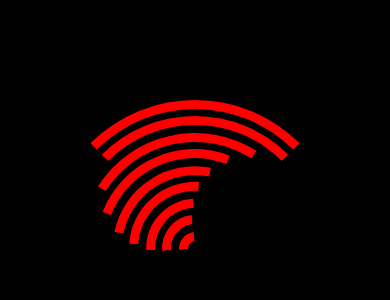
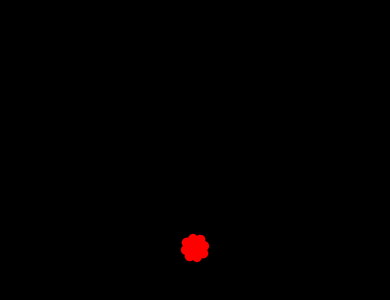
Before and after one commit to MuhmdRaouf/react-native-epic-spinners, a React Native app: screen / in a window 390 px wide. Shown: the part 174-474 px from the top of the page. Built offline with nearby package versions, Linux system fonts and the light colour scheme.

Commit message:
port 8th spinner [FlowerSpinner]

```diff
--- a/App.js
+++ b/App.js
@@ -8,7 +8,7 @@
 
 import React from 'react';
 import { StyleSheet, View } from 'react-native';
-import { FingerprintSpinner } from './src/components/FingerprintSpinner';
+import { FlowerSpinner } from './src/components/FlowerSpinner';
 
 const App: () => React$Node = () => {
   const style = StyleSheet.create({
@@ -16,7 +16,7 @@
   });
   return (
     <View style={style.container}>
-      <FingerprintSpinner />
+      <FlowerSpinner />
     </View>
   );
 };
--- a/src/components/FlowerSpinner.js
+++ b/src/components/FlowerSpinner.js
@@ -1,165 +1,287 @@
-import React from 'react';
-import PropTypes from 'prop-types';
-import styled from 'styled-components';
+/** @flow **/
+import type { Element } from 'react';
+import React, { useEffect, useState } from 'react';
+import type { ViewStyleProp } from 'react-native/Libraries/StyleSheet/StyleSheet';
+import { Animated, Easing, StyleSheet, View } from 'react-native';
 
-const Flower = styled.div`
-  height: ${props => props.size}px;
-  width: ${props => props.size}px;
-  display: flex;
-  flex-direction: row;
-  align-items: center;
-  justify-content: center;
-
-  * {
-    box-sizing: border-box;
-  }
-
-  .dots-container {
-    height: ${props => props.dotSize}px;
-    width: ${props => props.dotSize}px;
-  }
-  .smaller-dot {
-    background: ${props => props.color};
-    height: 100%;
-    width: 100%;
-    border-radius: 50%;
-    animation: flower-spinner-smaller-dot-animation
-      ${props => props.animationDuration}ms 0s infinite both;
-  }
-  .bigger-dot {
-    background: ${props => props.color};
-    height: 100%;
-    width: 100%;
-    padding: 10%;
-    border-radius: 50%;
-    animation: flower-spinner-bigger-dot-animation
-      ${props => props.animationDuration}ms 0s infinite both;
-  }
-  @keyframes flower-spinner-bigger-dot-animation {
-    0%,
-    100% {
-      box-shadow:
-        0px 0px 0px ${props => props.color},
-        0px 0px 0px ${props => props.color},
-        0px 0px 0px ${props => props.color},
-        0px 0px 0px ${props => props.color},
-        0px 0px 0px ${props => props.color},
-        0px 0px 0px ${props => props.color},
-        0px 0px 0px ${props => props.color},
-        0px 0px 0px ${props => props.color};
-    }
-    50% {
-      transform: rotate(180deg);
-    }
-    25%,
-    75% {
-      box-shadow:
-        ${props => props.dotSize * 2.6}px 0 0 ${props => props.color},
-        -${props => props.dotSize * 2.6}px 0 0 ${props => props.color},
-        0 ${props => props.dotSize * 2.6}px 0 ${props => props.color},
-        0 -${props => props.dotSize * 2.6}px 0 ${props => props.color},
-        ${props => props.dotSize * 1.9}px -${props => props.dotSize * 1.9}px 0 ${props => props.color},
-        ${props => props.dotSize * 1.9}px ${props => props.dotSize * 1.9}px 0 ${props => props.color},
-        -${props => props.dotSize * 1.9}px -${props => props.dotSize * 1.9}px 0 ${props => props.color},
-        -${props => props.dotSize * 1.9}px ${props => props.dotSize * 1.9}px 0 ${props => props.color};
-    }
-    100% {
-      transform: rotate(360deg);
-      box-shadow:
-        0px 0px 0px ${props => props.color},
-        0px 0px 0px ${props => props.color},
-        0px 0px 0px ${props => props.color},
-        0px 0px 0px ${props => props.color},
-        0px 0px 0px ${props => props.color},
-        0px 0px 0px ${props => props.color},
-        0px 0px 0px ${props => props.color},
-        0px 0px 0px ${props => props.color};
-    }
-  }
-  @keyframes flower-spinner-smaller-dot-animation {
-    0%,
-    100% {
-      box-shadow:
-        0px 0px 0px ${props => props.color},
-        0px 0px 0px ${props => props.color},
-        0px 0px 0px ${props => props.color},
-        0px 0px 0px ${props => props.color},
-        0px 0px 0px ${props => props.color},
-        0px 0px 0px ${props => props.color},
-        0px 0px 0px ${props => props.color},
-        0px 0px 0px ${props => props.color};
-    }
-    25%,
-    75% {
-      box-shadow:
-        ${props => props.dotSize * 1.4}px 0 0 ${props => props.color},
-        -${props => props.dotSize * 1.4}px 0 0 ${props => props.color},
-        0 ${props => props.dotSize * 1.4}px 0 ${props => props.color},
-        0 -${props => props.dotSize * 1.4}px 0 ${props => props.color},
-        ${props => props.dotSize}px -${props => props.dotSize}px 0 ${props => props.color},
-        ${props => props.dotSize}px ${props => props.dotSize}px 0 ${props => props.color},
-        -${props => props.dotSize}px -${props => props.dotSize}px 0 ${props => props.color},
-        -${props => props.dotSize}px ${props => props.dotSize}px 0 ${props => props.color};
-    }
-    100% {
-      box-shadow:
-        0px 0px 0px ${props => props.color},
-        0px 0px 0px ${props => props.color},
-        0px 0px 0px ${props => props.color},
-        0px 0px 0px ${props => props.color},
-        0px 0px 0px ${props => props.color},
-        0px 0px 0px ${props => props.color},
-        0px 0px 0px ${props => props.color},
-        0px 0px 0px ${props => props.color};
-    }
-  }
-`;
-
-const propTypes = {
-  size: PropTypes.number,
-  animationDuration: PropTypes.number,
-  color: PropTypes.string,
-  className: PropTypes.string,
-  style: PropTypes.object,
+type EpicProps = {
+  size?: number,
+  animationDuration?: number,
+  color?: string,
+  style?: ViewStyleProp
+};
+const EpicSpinnersDefaultProps = {
+  size: 70,
+  color: 'red',
+  animationDuration: 2500
 };
 
-const defaultProps = {
-  size: 70,
-  color: '#fff',
-  animationDuration: 2500,
-  className: '',
-};
+export const FlowerSpinner = (props: EpicProps): Element<any> => {
+  const { size, animationDuration, color, style, ...restProps } = props;
+  const dotSize = size / 7;
+  const bigDotAxisDirection = {
+    center: 0,
+    positive: size * 0.4,
+    negative: size * -0.4,
+    positiveCorner: size * 0.3,
+    negativeCorner: size * -0.3
+  };
+  const smallDotAxisDirection = {
+    center: 0,
+    positive: size * 0.2,
+    negative: size * -0.2,
+    positiveCorner: size * 0.15,
+    negativeCorner: size * -0.15
+  };
+  const [dotsContainer] = useState(new Animated.Value(0));
+  const [bigDot1] = useState(new Animated.Value(0));
+  const [bigDot2] = useState(new Animated.Value(0));
+  const [bigDot3] = useState(new Animated.Value(0));
+  const [bigDot4] = useState(new Animated.Value(0));
+  const [bigDot5] = useState(new Animated.Value(0));
+  const [bigDot6] = useState(new Animated.Value(0));
+  const [bigDot7] = useState(new Animated.Value(0));
+  const [bigDot8] = useState(new Animated.Value(0));
 
-const FlowerSpinner = ({
-  size,
-  color,
-  animationDuration,
-  className,
-  style,
-  ...props
-}) => {
-  const dotSize = size / 7;
+  const [smallDot1] = useState(new Animated.Value(0));
+  const [smallDot2] = useState(new Animated.Value(0));
+  const [smallDot3] = useState(new Animated.Value(0));
+  const [smallDot4] = useState(new Animated.Value(0));
+  const [smallDot5] = useState(new Animated.Value(0));
+  const [smallDot6] = useState(new Animated.Value(0));
+  const [smallDot7] = useState(new Animated.Value(0));
+  const [smallDot8] = useState(new Animated.Value(0));
+  const spinnerStyle = StyleSheet.create({
+    container: {
+      height: size,
+      width: size,
+      flexDirection: 'row',
+      alignItems: 'center',
+      justifyContent: 'center'
+    },
+    dotsContainer: {
+      height: dotSize,
+      width: dotSize,
+      backgroundColor: color,
+      borderRadius: size * 0.5,
+      alignItems: 'center',
+      justifyContent: 'center'
+    },
+    biggerDot: {
+      backgroundColor: color,
+      borderRadius: size * 0.5,
+      height: '100%',
+      width: '100%',
+      padding: '10%',
+      position: 'absolute'
+    },
+    smallerDot: {
+      backgroundColor: color,
+      height: '80%',
+      width: '80%',
+      borderRadius: size * 0.5,
+      position: 'absolute'
+    }
+  });
+
+  const getTranslateAxisFromAnimatedInterpolation = (animated, axisDirection) => {
+    return animated.interpolate({
+      inputRange: [0, 0.5, 1.5, 2],
+      outputRange: [bigDotAxisDirection.center, axisDirection, axisDirection, bigDotAxisDirection.center]
+    });
+  };
+
+  const animateStyle = {
+    dotsContainer: {
+      transform: [
+        {
+          rotate: dotsContainer.interpolate({
+            inputRange: [0, 0.7, 0.9, 1, 1.7, 1.9, 2],
+            outputRange: ['0deg', '150deg', '170deg', '170deg', '320deg', '340deg', '360deg']
+          })
+        }
+      ]
+    },
+    bigDot1: {
+      transform: [
+        { translateX: bigDotAxisDirection.center },
+        { translateY: getTranslateAxisFromAnimatedInterpolation(bigDot1, bigDotAxisDirection.negative) }
+      ]
+    },
+    bigDot2: {
+      transform: [
+        { translateX: getTranslateAxisFromAnimatedInterpolation(bigDot2, bigDotAxisDirection.positiveCorner) },
+        { translateY: getTranslateAxisFromAnimatedInterpolation(bigDot2, bigDotAxisDirection.negativeCorner) }
+      ]
+    },
+    bigDot3: {
+      transform: [
+        { translateX: getTranslateAxisFromAnimatedInterpolation(bigDot3, bigDotAxisDirection.positive) },
+        { translateY: bigDotAxisDirection.center }
+      ]
+    },
+    bigDot4: {
+      transform: [
+        { translateX: getTranslateAxisFromAnimatedInterpolation(bigDot4, bigDotAxisDirection.positiveCorner) },
+        { translateY: getTranslateAxisFromAnimatedInterpolation(bigDot4, bigDotAxisDirection.positiveCorner) }
+      ]
+    },
+    bigDot5: {
+      transform: [
+        { translateX: bigDotAxisDirection.center },
+        { translateY: getTranslateAxisFromAnimatedInterpolation(bigDot5, bigDotAxisDirection.positive) }
+      ]
+    },
+    bigDot6: {
+      transform: [
+        { translateX: getTranslateAxisFromAnimatedInterpolation(bigDot6, bigDotAxisDirection.negativeCorner) },
+        { translateY: getTranslateAxisFromAnimatedInterpolation(bigDot6, bigDotAxisDirection.positiveCorner) }
+      ]
+    },
+    bigDot7: {
+      transform: [
+        { translateX: getTranslateAxisFromAnimatedInterpolation(bigDot7, bigDotAxisDirection.negative) },
+        { translateY: bigDotAxisDirection.center }
+      ]
+    },
+    bigDot8: {
+      transform: [
+        { translateX: getTranslateAxisFromAnimatedInterpolation(bigDot8, bigDotAxisDirection.negativeCorner) },
+        { translateY: getTranslateAxisFromAnimatedInterpolation(bigDot8, bigDotAxisDirection.negativeCorner) }
+      ]
+    },
+
+    smallDot1: {
+      transform: [
+        { translateX: smallDotAxisDirection.center },
+        { translateY: getTranslateAxisFromAnimatedInterpolation(smallDot1, smallDotAxisDirection.negative) }
+      ]
+    },
+    smallDot2: {
+      transform: [
+        { translateX: getTranslateAxisFromAnimatedInterpolation(smallDot2, smallDotAxisDirection.positiveCorner) },
+        { translateY: getTranslateAxisFromAnimatedInterpolation(smallDot2, smallDotAxisDirection.negativeCorner) }
+      ]
+    },
+    smallDot3: {
+      transform: [
+        { translateX: getTranslateAxisFromAnimatedInterpolation(smallDot3, smallDotAxisDirection.positive) },
+        { translateY: smallDotAxisDirection.center }
+      ]
+    },
+    smallDot4: {
+      transform: [
+        { translateX: getTranslateAxisFromAnimatedInterpolation(smallDot4, smallDotAxisDirection.positiveCorner) },
+        { translateY: getTranslateAxisFromAnimatedInterpolation(smallDot4, smallDotAxisDirection.positiveCorner) }
+      ]
+    },
+    smallDot5: {
+      transform: [
+        { translateX: smallDotAxisDirection.center },
+        { translateY: getTranslateAxisFromAnimatedInterpolation(smallDot5, smallDotAxisDirection.positive) }
+      ]
+    },
+    smallDot6: {
+      transform: [
+        { translateX: getTranslateAxisFromAnimatedInterpolation(smallDot6, smallDotAxisDirection.negativeCorner) },
+        { translateY: getTranslateAxisFromAnimatedInterpolation(smallDot6, smallDotAxisDirection.positiveCorner) }
+      ]
+    },
+    smallDot7: {
+      transform: [
+        { translateX: getTranslateAxisFromAnimatedInterpolation(smallDot7, smallDotAxisDirection.negative) },
+        { translateY: smallDotAxisDirection.center }
+      ]
+    },
+    smallDot8: {
+      transform: [
+        { translateX: getTranslateAxisFromAnimatedInterpolation(smallDot8, smallDotAxisDirection.negativeCorner) },
+        { translateY: getTranslateAxisFromAnimatedInterpolation(smallDot8, smallDotAxisDirection.negativeCorner) }
+      ]
+    }
+  };
+
+  useEffect(() => {
+    const parallelAnimation = (animated) => {
+      return Animated.timing(animated, {
+        toValue: 2,
+        duration: animationDuration
+      });
+    };
+
+    Animated.loop(
+      Animated.parallel([
+        Animated.timing(dotsContainer, {
+          toValue: 2.1,
+          duration: animationDuration,
+          easing: Easing.linear
+        }),
+
+        parallelAnimation(bigDot1),
+        parallelAnimation(bigDot2),
+        parallelAnimation(bigDot3),
+        parallelAnimation(bigDot4),
+        parallelAnimation(bigDot5),
+        parallelAnimation(bigDot6),
+        parallelAnimation(bigDot7),
+        parallelAnimation(bigDot8),
+
+        parallelAnimation(smallDot1),
+        parallelAnimation(smallDot2),
+        parallelAnimation(smallDot3),
+        parallelAnimation(smallDot4),
+        parallelAnimation(smallDot5),
+        parallelAnimation(smallDot6),
+        parallelAnimation(smallDot7),
+        parallelAnimation(smallDot8)
+      ])
+    ).start();
+  }, [
+    animationDuration,
+    bigDot1,
+    bigDot2,
+    bigDot3,
+    bigDot4,
+    bigDot5,
+    bigDot6,
+    bigDot7,
+    bigDot8,
+    dotsContainer,
+    smallDot1,
+    smallDot2,
+    smallDot3,
+    smallDot4,
+    smallDot5,
+    smallDot6,
+    smallDot7,
+    smallDot8
+  ]);
 
   return (
-    <Flower
-      size={size}
-      color={color}
-      animationDuration={animationDuration}
-      className={`flower-spinner${className ? ' ' + className : ''}`}
-      style={style}
-      dotSize={dotSize}
-      {...props}
-    >
-      <div className="dots-container">
-        <div className="bigger-dot">
-          <div className="smaller-dot" />
-        </div>
-      </div>
-    </Flower>
+    <View style={style} {...restProps}>
+      <View style={spinnerStyle.container}>
+        <Animated.View style={[spinnerStyle.dotsContainer, animateStyle.dotsContainer]}>
+          <Animated.View style={[spinnerStyle.biggerDot, animateStyle.bigDot1]} />
+          <Animated.View style={[spinnerStyle.biggerDot, animateStyle.bigDot2]} />
+          <Animated.View style={[spinnerStyle.biggerDot, animateStyle.bigDot3]} />
+          <Animated.View style={[spinnerStyle.biggerDot, animateStyle.bigDot4]} />
+          <Animated.View style={[spinnerStyle.biggerDot, animateStyle.bigDot5]} />
+          <Animated.View style={[spinnerStyle.biggerDot, animateStyle.bigDot6]} />
+          <Animated.View style={[spinnerStyle.biggerDot, animateStyle.bigDot7]} />
+          <Animated.View style={[spinnerStyle.biggerDot, animateStyle.bigDot8]} />
+
+          <Animated.View style={[spinnerStyle.smallerDot, animateStyle.smallDot1]} />
+          <Animated.View style={[spinnerStyle.smallerDot, animateStyle.smallDot2]} />
+          <Animated.View style={[spinnerStyle.smallerDot, animateStyle.smallDot3]} />
+          <Animated.View style={[spinnerStyle.smallerDot, animateStyle.smallDot4]} />
+          <Animated.View style={[spinnerStyle.smallerDot, animateStyle.smallDot5]} />
+          <Animated.View style={[spinnerStyle.smallerDot, animateStyle.smallDot6]} />
+          <Animated.View style={[spinnerStyle.smallerDot, animateStyle.smallDot7]} />
+          <Animated.View style={[spinnerStyle.smallerDot, animateStyle.smallDot8]} />
+        </Animated.View>
+      </View>
+    </View>
   );
 };
 
-FlowerSpinner.propTypes = propTypes;
-FlowerSpinner.defaultProps = defaultProps;
-
-export default FlowerSpinner;
+FlowerSpinner.defaultProps = EpicSpinnersDefaultProps;
```
